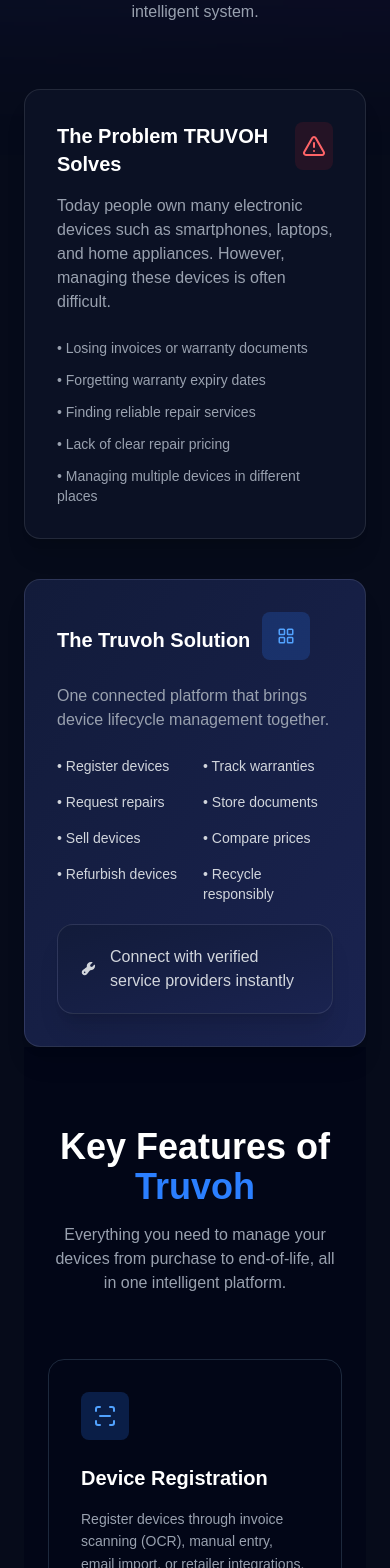
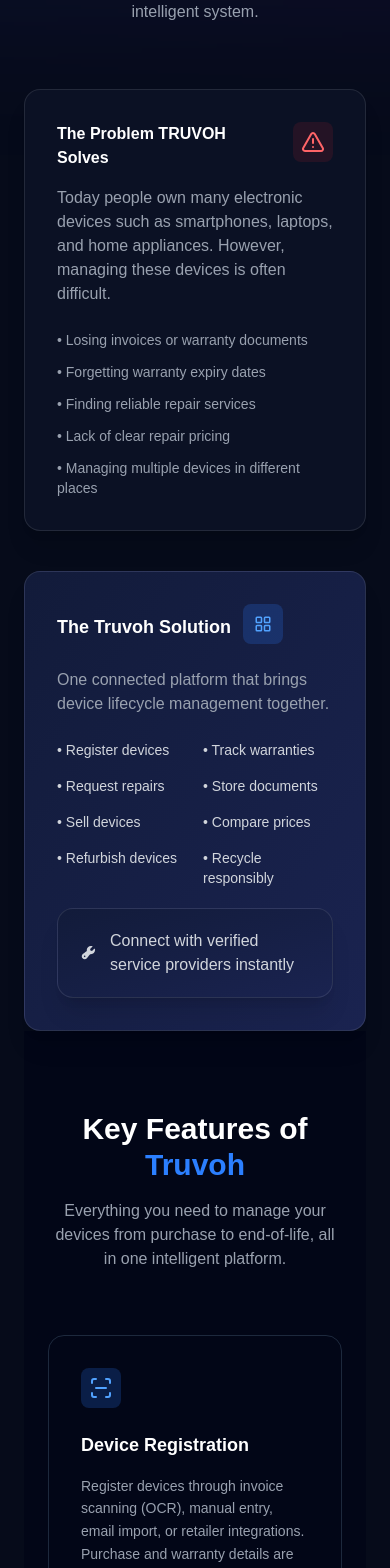
Before and after one commit to srileksh/Auxvera, a Next.js app: page / in a window 390 px wide. Shown: the part 1380-2948 px from the top of the page. Built offline with nearby package versions, Linux system fonts and the light colour scheme.

Commit message:
create web page

```diff
--- a/src/components/ProductSection.jsx
+++ b/src/components/ProductSection.jsx
@@ -21,7 +21,7 @@
         </div>
 
         {/* Heading */}
-        <h2 className="text-center text-3xl md:text-5xl lg:text-6xl font-bold leading-tight mb-6">
+        <h2 className="text-center text-3xl md:text-4xl xl:text-5xl font-bold leading-tight mb-6">
           <span className="bg-gradient-to-r from-blue-400 to-indigo-500 text-transparent bg-clip-text">
             Truvoh
           </span>{" "}
@@ -45,11 +45,11 @@
 
             <div className="flex items-center gap-3">
             <div>
-            <h3 className="text-xl font-semibold mb-4">
+            <h3 className=" text-[16px] md:text-xl font-semibold mb-4">
               The Problem TRUVOH Solves
             </h3>
             </div>
-            <div className="w-12 h-12 flex items-center justify-center rounded-lg bg-red-500/10 text-red-400 mb-6">
+            <div className="w-10 h-10 md:w-12 md:h-12 flex items-center justify-center rounded-lg bg-red-500/10 text-red-400 mb-6">
               <AlertTriangle size={24} />
             </div>
             </div>
@@ -73,11 +73,11 @@
           <div className="bg-gradient-to-br from-[#121b3a] to-[#1a2350] border border-white/10 rounded-2xl p-8 shadow-xl">
             <div className="flex items-center gap-3">
               <div>
-                <h3 className="text-xl font-semibold mb-4">
+                <h3 className="text-[18px] md:text-xl font-semibold mb-4">
                   The Truvoh Solution
                 </h3>
               </div>
-              <div className="w-12 h-12 flex items-center justify-center rounded-lg bg-blue-500/20 text-blue-400 mb-6">
+              <div className="w-10 h-10 md:w-12 md:h-12 flex items-center justify-center rounded-lg bg-blue-500/20 text-blue-400 mb-6">
                 <LayoutGrid size={18} />
               </div>
             </div>
--- a/src/components/TruvohFeatures.jsx
+++ b/src/components/TruvohFeatures.jsx
@@ -157,7 +157,7 @@
 
         {/* Heading */}
         <div className="text-center mb-16">
-          <h2 className="text-4xl md:text-5xl font-bold mb-4">
+          <h2 className="text-3xl md:text-4xl xl:text-5xl font-bold mb-4">
             Key Features of <span className="text-blue-500">Truvoh</span>
           </h2>
 
@@ -204,13 +204,13 @@
               hover:border-blue-500/40`}
             >
               <div
-                className={`w-12 h-12 flex items-center justify-center
+                className={`w-10 h-10 md:w-12 md:h-12 flex items-center justify-center
                 rounded-lg mb-6 ${feature.iconBg}`}
               >
                 {feature.icon}
               </div>
 
-              <h3 className="text-xl font-semibold mb-4">
+              <h3 className="text-[18px] md:text-xl font-semibold mb-4">
                 {feature.title}
               </h3>
 
```
